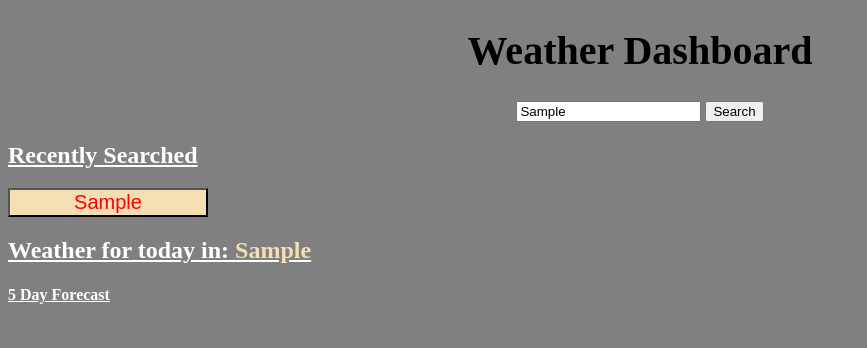
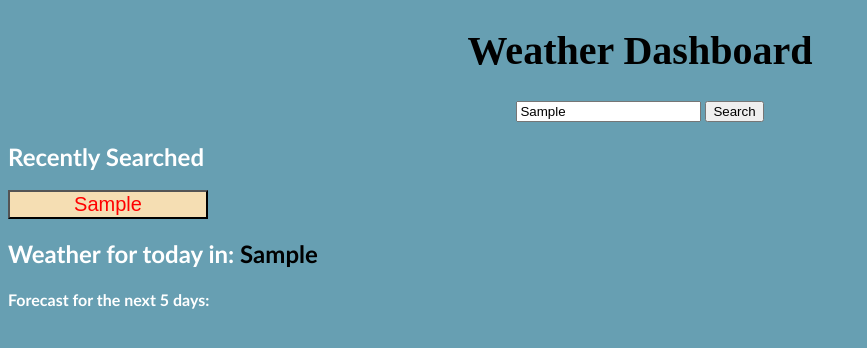
Before and after one commit to Joshua-Watson96/Weather-Dashboard, a plain HTML site: page index.html in a window 1280 px wide. Both pictures are taken after typing "Sample" into the empty fields and a click on the button "Search". Shown: the whole page, without its empty margins (0-867 px from the left). Drawn offline with Linux system fonts and the light colour scheme; no server answers.

Commit message:
updated README, fixed JS issues

```diff
--- a/assets/css/style.css
+++ b/assets/css/style.css
@@ -1,12 +1,11 @@
 /* Sets the body elements background color */
 .body{
-    background-color: gray;
+    background-color: rgb(103, 159, 178);
 }
 /* Sets the properties for the header element */
 .header{
     text-align: center;
     font-size: 20px;
-    background-color: gray;
 }
 /* sets the container class text to center */
 .container {
@@ -41,25 +40,26 @@
 
 /*  sets the color and text decoration for the recently searched ID */
 #recentlySearched{
+    font-family: 'Gill Sans', 'Gill Sans MT', 'Trebuchet MS', sans-serif;
     color: white;
-    text-decoration: underline;
+
 }
 
 /* sets the h2 in todayDiv class text-dec and color  */
 .todayDiv h2 {
-    text-decoration: underline;
+    font-family: 'Gill Sans', 'Gill Sans MT', 'Trebuchet MS', sans-serif;;
     color: white;
 }
 
 /* sets the weather divs h4 text-dec and color */
 .weatherDiv h4 {
-    text-decoration: underline;
+    font-family: 'Gill Sans', 'Gill Sans MT', 'Trebuchet MS', sans-serif;
     color: white;
 }
 
 /* sets the cityTitle ID color */
 #cityTitle{
-    color: wheat;
+    color: black;
 }
 
 /* sets the properties for the today-card */
--- a/assets/js/script.js
+++ b/assets/js/script.js
@@ -40,6 +40,7 @@ function displayCityName() {
 
   var lastCity = searchHistoryArr.slice(-1)[0];
   cityTitle.textContent = lastCity;
+
 }
 
 // function to display searched cities on HTML
@@ -54,10 +55,13 @@ function displaySearchHistory() {
     // Create a button element
     var buttonEl = document.createElement("button");
     buttonEl.textContent = lastItem;
+    buttonEl.setAttribute("data-city", lastItem);
 
     // Add a click event listener to the button
     buttonEl.addEventListener("click", function (event) {
       var cityName = event.target.getAttribute("data-city");
+      var cityTitle = document.getElementById("cityTitle")
+      cityTitle.textContent = cityName;
       getCoords(cityName);
     });
 
--- a/index.html
+++ b/index.html
@@ -39,7 +39,7 @@
 
   <!-- div for 5 day forecast -->
 <div class = "weatherDiv">
-  <h4> 5 Day Forecast</h2>
+  <h4> Forecast for the next 5 days:</h2>
   <div id="weather-container"></div>
   </div>
 
```
Also changed, not shown: assets/images/ButtonEx.png (added), assets/images/LocalStorageEx.png (added), assets/images/OnceSearched.png (added), assets/images/landingPage.png (added), 1 other file.
